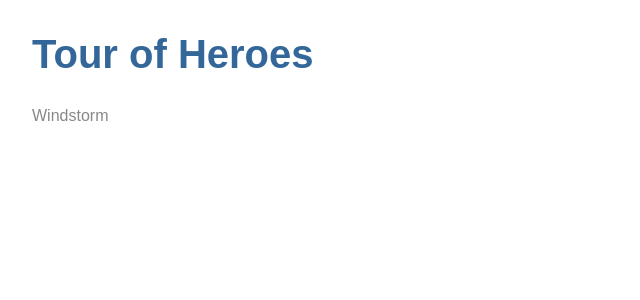
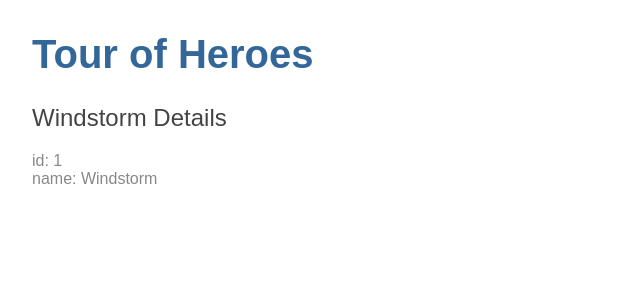
Before and after one commit to IT16029682/PAF-ANGULAR-ASSIGNMENT, an Angular app in the folder angular-tour-of-heroes/: page / in a window 1280 px wide. Shown: the top 300 px of the page, without its empty margins (0-640 px from the left). Built offline with nearby package versions, Linux system fonts and the light colour scheme.

Commit message:
Create a Hero class

```diff
--- /dev/null
+++ b/angular-tour-of-heroes/src/app/hero.ts
@@ -0,0 +1,5 @@
+export class Hero {
+    id: number;
+    name: string;
+
+}
--- a/angular-tour-of-heroes/src/app/heroes/heroes.component.html
+++ b/angular-tour-of-heroes/src/app/heroes/heroes.component.html
@@ -1 +1,3 @@
-{{hero}}
+<h2>{{ hero.name }} Details</h2>
+<div><span>id: </span>{{hero.id}}</div>
+<div><span>name: </span>{{hero.name}}</div>
--- a/angular-tour-of-heroes/src/app/heroes/heroes.component.ts
+++ b/angular-tour-of-heroes/src/app/heroes/heroes.component.ts
@@ -1,4 +1,5 @@
 import { Component, OnInit } from '@angular/core';
+import { Hero } from '../hero';
 
 @Component({
   selector: 'app-heroes',
@@ -7,8 +8,10 @@ import { Component, OnInit } from '@angular/core';
 })
 export class HeroesComponent implements OnInit {
 
-  hero = 'Windstorm';
-
+  hero: Hero = {
+    id: 1,
+    name: 'Windstorm'
+  };
   constructor() {
 
    }
```
